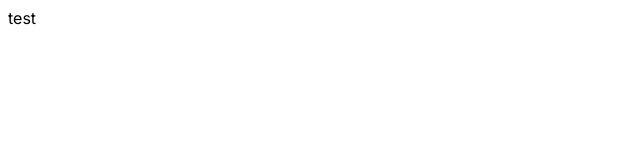
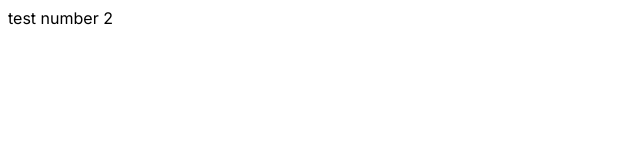
Before and after one commit to jarrodmjack/next-ci-cd-test, a Next.js app: page / in a window 1280 px wide. Shown: the top 160 px of the page, without its empty margins (0-640 px from the left). Built offline with nearby package versions, Linux system fonts and the light colour scheme.

Commit message:
add ci + type/lint checking

```diff
--- a/src/app/page.tsx
+++ b/src/app/page.tsx
@@ -3,7 +3,7 @@ import Image from 'next/image'
 export default function Home() {
   return (
     <main className="flex min-h-screen flex-col items-center justify-between p-24">
-     test
+     test number 2
     </main>
   )
 }
```
